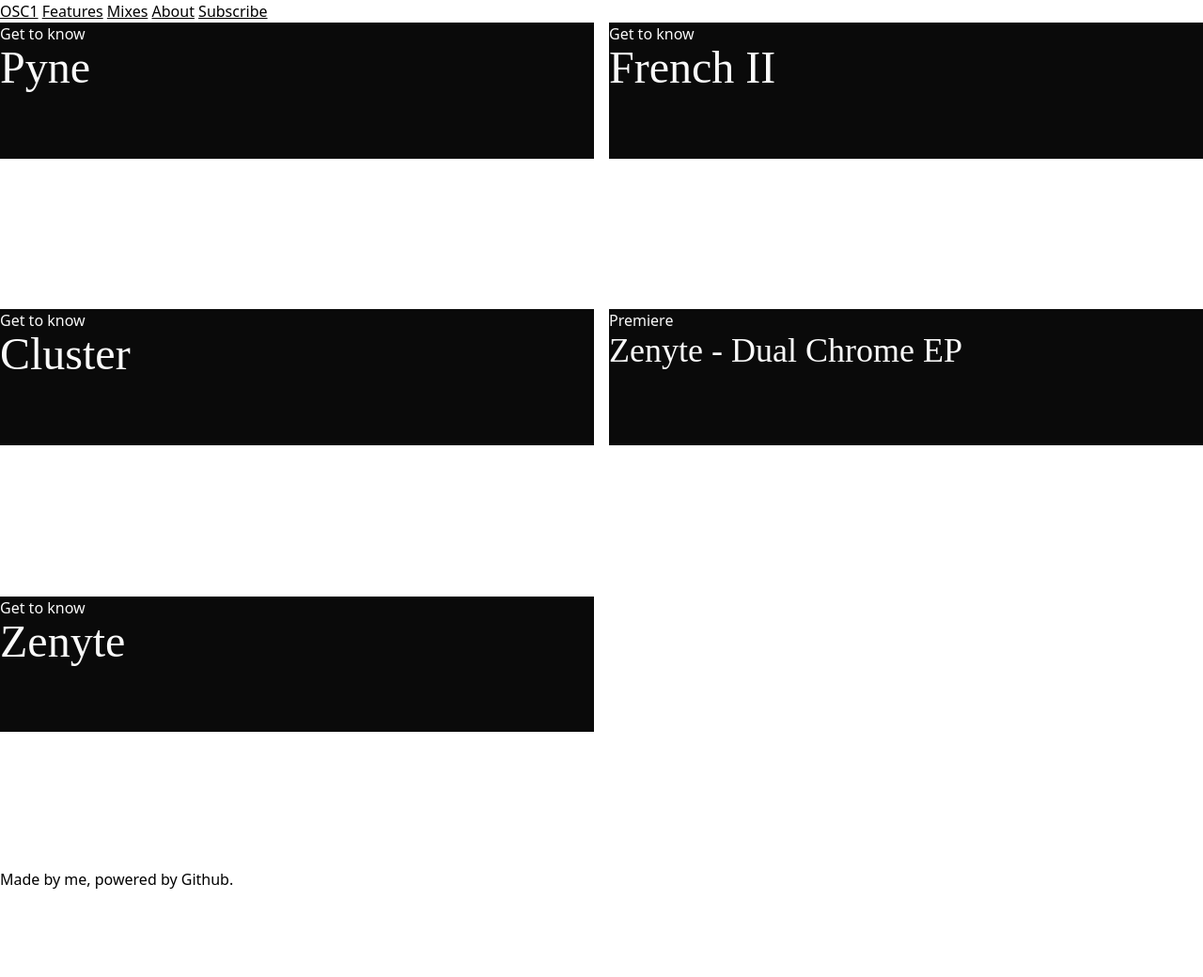
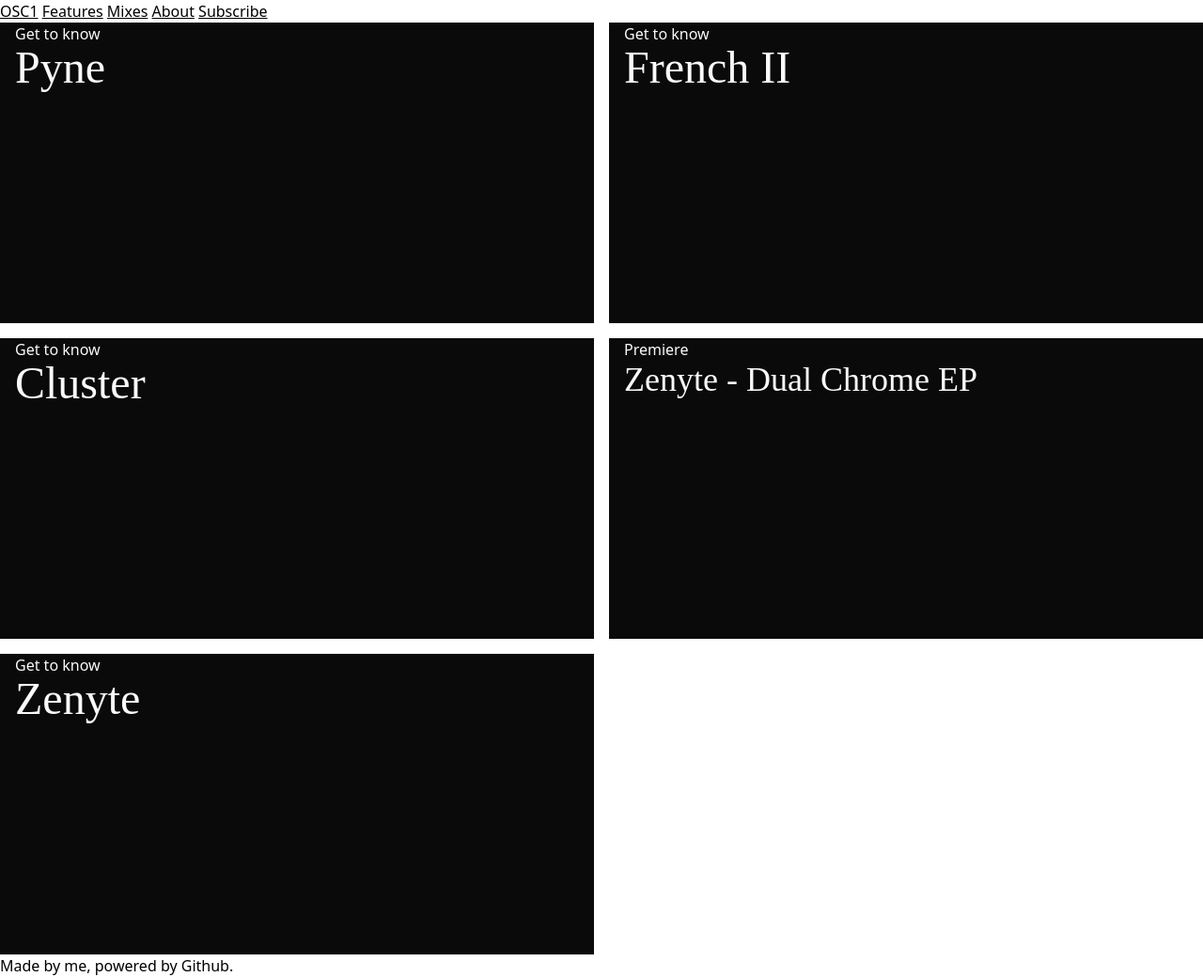
Before and after one commit to osc1blog/osc1blog.github.io, a Jekyll site: the page built from index.markdown, in a window 1280 px wide. Shown: the whole page at 94% size. Built offline with Jekyll 4.4.1, drawn with Linux system fonts in a browser that asks for light colours; nearby versions of some CDN libraries; some web fonts are replaced; before the commit the page ends 948 px from its top, so only the background shows below that.

Commit message:
Update home.html

```diff
--- a/_layouts/home.html
+++ b/_layouts/home.html
@@ -3,7 +3,7 @@ layout: default
 ---
 <div class="grid grid-cols-2 gap-4 w-full min-h-full">
   {% for post in site.posts %}
-    <div class="w-full h-1/2 text-neutral-50 bg-neutral-950">
+    <div class="w-full h-80 px-4 text-neutral-50 bg-neutral-950">
       <a href="{{ post.url }}" class="w-full h-full">
         {% assign parts = post.title | split: ": " %}
         <h3>{{ parts.first }}</h3>
```
